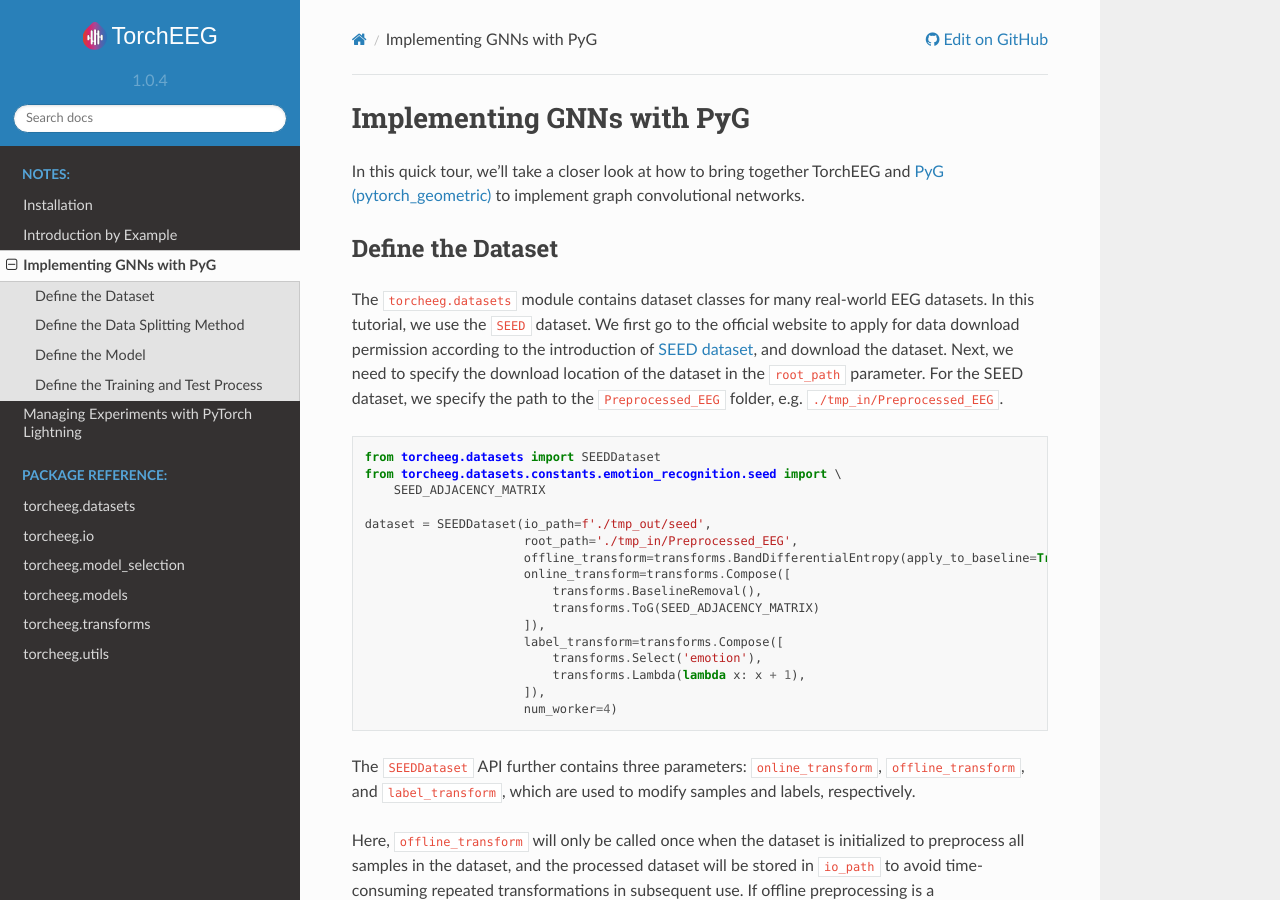
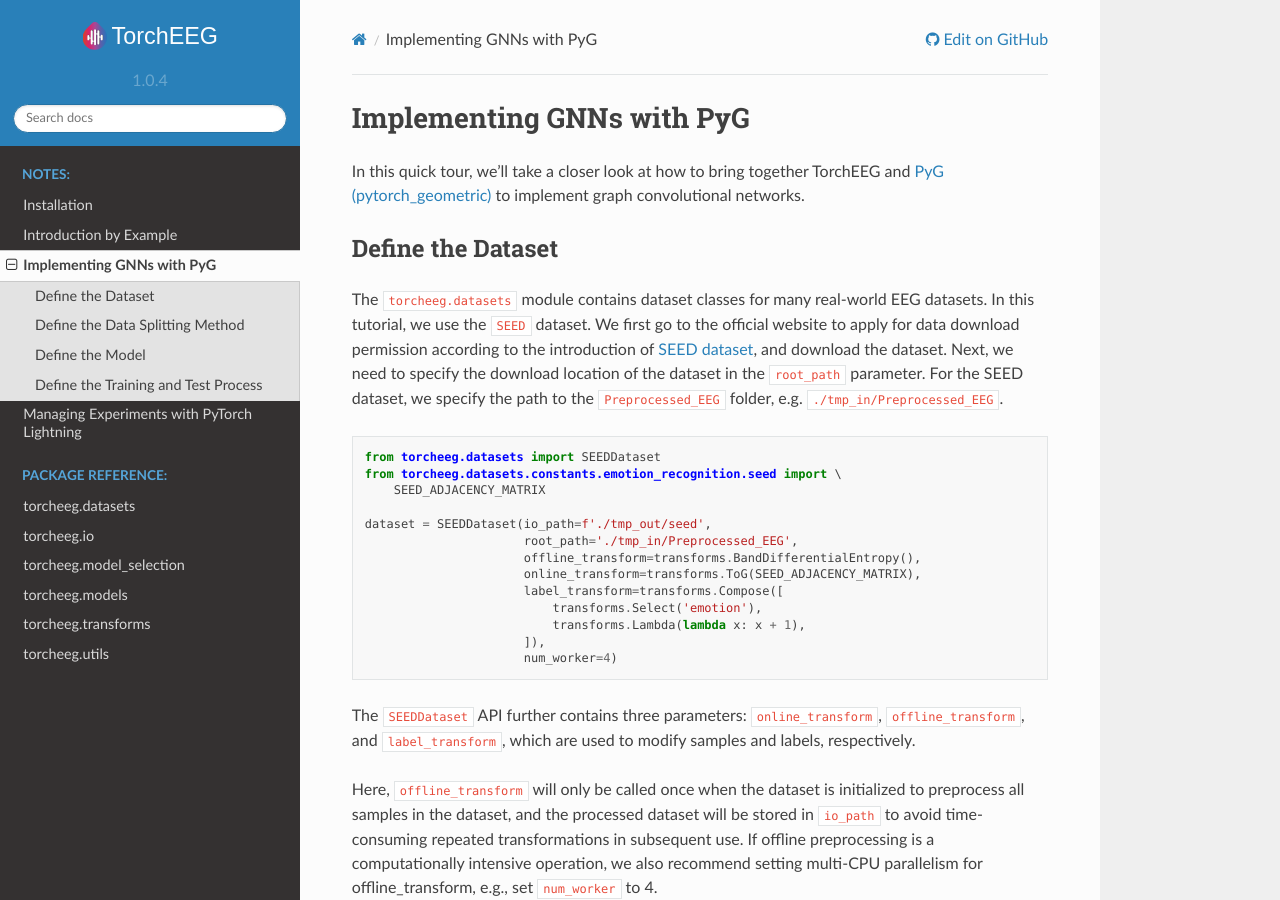
Before and after one commit to torcheeg/torcheeg, a Sphinx documentation site: the page built from docs/source/implementing_gnns_with_pyg.rst, in a window 1280 px wide and 900 px high. Built offline with Sphinx 7.4.7 and the Read the Docs theme 2.0.0, drawn with Linux system fonts in a browser that asks for light colours.

Commit message:
Remove useless declarations

```diff
--- a/docs/source/implementing_gnns_with_pyg.rst
+++ b/docs/source/implementing_gnns_with_pyg.rst
@@ -27,11 +27,8 @@
 
    dataset = SEEDDataset(io_path=f'./tmp_out/seed',
                          root_path='./tmp_in/Preprocessed_EEG',
-                         offline_transform=transforms.BandDifferentialEntropy(apply_to_baseline=True),
-                         online_transform=transforms.Compose([
-                             transforms.BaselineRemoval(),
-                             transforms.ToG(SEED_ADJACENCY_MATRIX)
-                         ]),
+                         offline_transform=transforms.BandDifferentialEntropy(),
+                         online_transform=transforms.ToG(SEED_ADJACENCY_MATRIX),
                          label_transform=transforms.Compose([
                              transforms.Select('emotion'),
                              transforms.Lambda(lambda x: x + 1),
```
Also changed, not shown: 1 other file.
